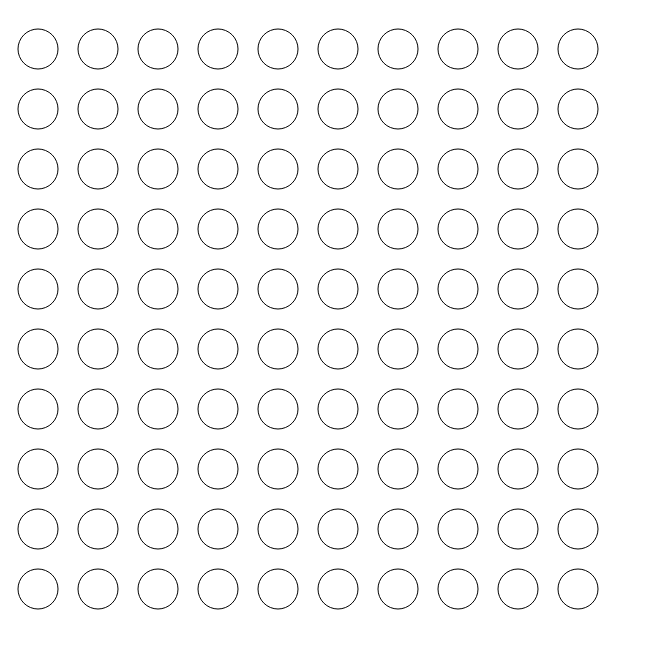
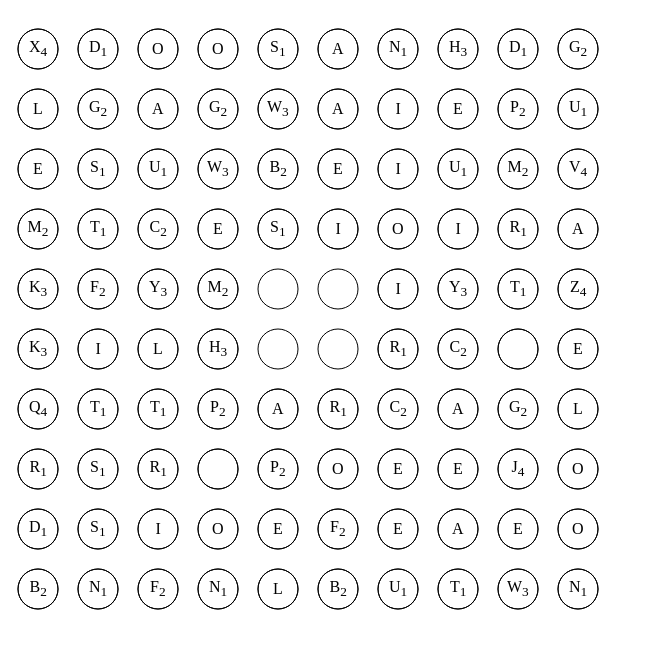
Before and after one commit to dougo/wordsearch, a plain HTML site: page index.html in a window 1280 px wide. Shown: the part 61-710 px from the top of the page, without its empty margins (0-654 px from the left). Drawn offline with Linux system fonts and the light colour scheme.

Commit message:
Added tiles.

```diff
--- a/index.html
+++ b/index.html
@@ -4,8 +4,10 @@
     <meta http-equiv="Content-Type" content="text/html; charset=UTF-8" />
     <title>Wordsearch</title>
     <link href="css/ui-lightness/jquery-ui-1.8.18.custom.css" rel="stylesheet" />
+    <link href="wordsearch.css" rel="stylesheet" />
     <script src="js/jquery-1.7.1.min.js"></script>
     <script src="js/jquery-ui-1.8.18.custom.min.js"></script>
+    <script src="js/jquery.shuffle.js"></script>
     <script src="wordsearch.js"></script>
   </head>
   <body>
--- /dev/null
+++ b/js/jquery.shuffle.js
@@ -0,0 +1,28 @@
+/*
+ * jQuery shuffle
+ *
+ * Copyright (c) 2008 Ca-Phun Ung <caphun at yelotofu dot com>
+ * Dual licensed under the MIT (MIT-LICENSE.txt)
+ * and GPL (GPL-LICENSE.txt) licenses.
+ *
+ * http://yelotofu.com/labs/jquery/snippets/shuffle/
+ *
+ * Shuffles an array or the children of a element container.
+ * This uses the Fisher-Yates shuffle algorithm <http://jsfromhell.com/array/shuffle [v1.0]>
+ */
+
+(function($){
+
+	$.fn.shuffle = function() {
+		return this.each(function(){
+			var items = $(this).children().clone(true);
+			return (items.length) ? $(this).html($.shuffle(items)) : this;
+		});
+	}
+
+	$.shuffle = function(arr) {
+		for(var j, x, i = arr.length; i; j = parseInt(Math.random() * i), x = arr[--i], arr[i] = arr[j], arr[j] = x);
+		return arr;
+	}
+
+})(jQuery);
--- /dev/null
+++ b/wordsearch.css
@@ -0,0 +1,7 @@
+.tile {
+    cursor: move;
+}
+
+div {
+    display: inline-block;
+}
--- a/wordsearch.js
+++ b/wordsearch.js
@@ -25,9 +25,116 @@ function makeBoard(parent) {
   return board;
 }
 
+var values = {
+  A: 0,
+  B: 2,
+  C: 2,
+  D: 1,
+  E: 0,
+  F: 2,
+  G: 2,
+  H: 3,
+  I: 0,
+  J: 4,
+  K: 3,
+  L: 0,
+  M: 2,
+  N: 1,
+  O: 0,
+  P: 2,
+  Q: 4,
+  R: 1,
+  S: 1,
+  T: 1,
+  U: 1,
+  V: 4,
+  W: 3,
+  X: 4,
+  Y: 3,
+  Z: 4,
+  blank: 0
+};
+
+var freqs = {
+  A: 7,
+  B: 3,
+  C: 3,
+  D: 3,
+  E: 10,
+  F: 3,
+  G: 4,
+  H: 2,
+  I: 7,
+  J: 1,
+  K: 2,
+  L: 4,
+  M: 3,
+  N: 4,
+  O: 7,
+  P: 3,
+  Q: 1,
+  R: 5,
+  S: 5,
+  T: 5,
+  U: 4,
+  V: 1,
+  W: 3,
+  X: 1,
+  Y: 2,
+  Z: 1,
+  blank: 2
+};
+
+function makeTile(parent, letter, value) {
+  var tile = $('<div class="tile" />');
+  parent.append(tile);
+
+  tile.letter = letter;
+  tile.letterValue = value;
+
+  var canvas = $('<canvas />');
+  canvas.attr('width', tileRadius*3);
+  canvas.attr('height', tileRadius*3);
+  drawCircle(canvas, tileRadius*1.5, tileRadius*1.5, tileRadius);
+  tile.append(canvas);
+
+  if (letter != 'blank') {
+    var text = $('<div>' + letter + '</div>');
+    if (value) {
+      text.append($('<sub>' + value + '</sub>'));
+    }
+    tile.append(text);
+    text.position({ my: 'center', at: 'center', of: canvas });
+  }
+
+  tile.draggable();
+  return tile;
+}
+
+function placeTile(board, tile, r, c) {
+  tile.position({ my: 'left top', at: 'left top', of: board,
+                  collision: 'none',
+                  offset: c*tileRadius*3 + ' ' + r*tileRadius*3 });
+}
+
 function main() {
   var root = $('#wordsearch');
-  makeBoard(root);
+  var board = makeBoard(root);
+  var tiles = [];
+  for (var letter in freqs) {
+    for (var i = 0; i < freqs[letter]; i++) {
+      tiles.push(makeTile(root, letter, values[letter]));
+    }
+  }
+  $.shuffle(tiles);
+  for (var r = 0; r < boardSize; r++) {
+    for (var c = 0; c < boardSize; c++) {
+      if (r < boardSize/2 - 1 || r > boardSize/2 ||
+          c < boardSize/2 - 1 || c > boardSize/2) {
+        placeTile(board, tiles.pop(), r, c);
+      }
+    }
+  }
 }
 
 $(main);
```
